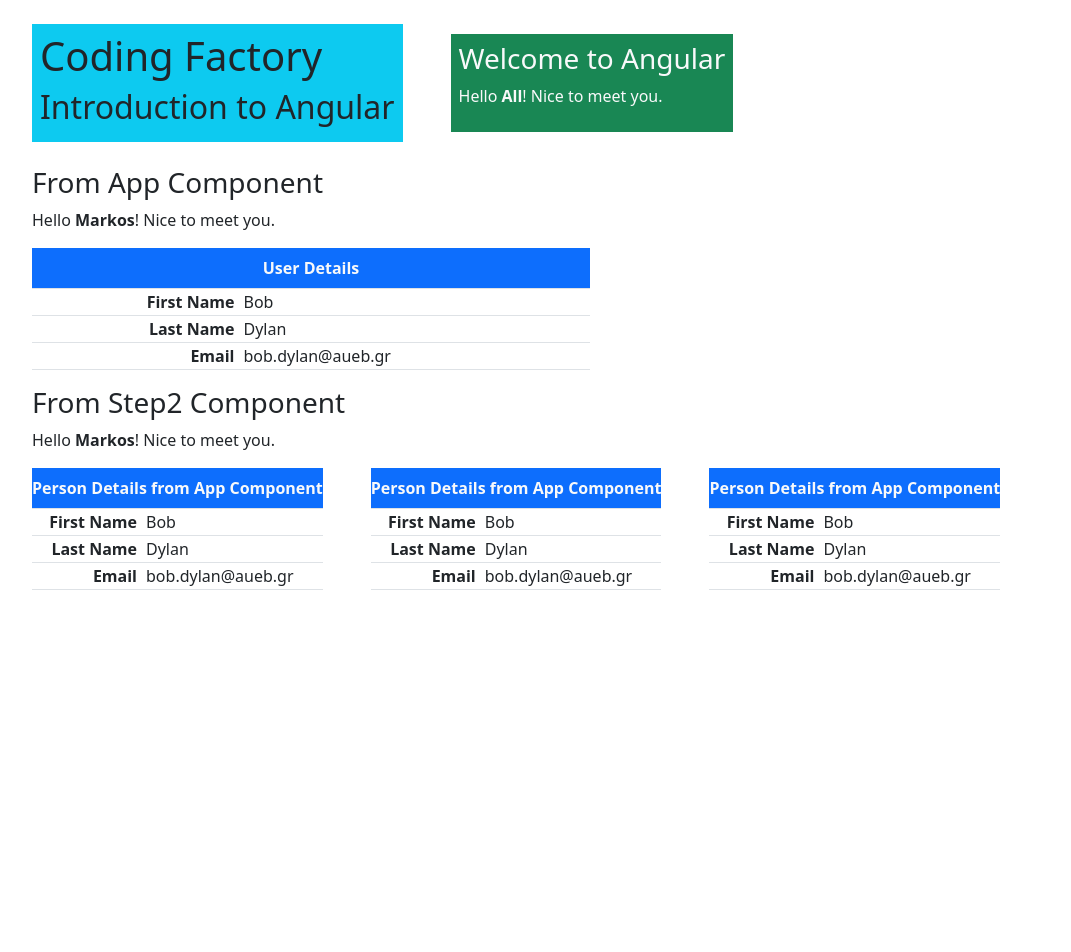
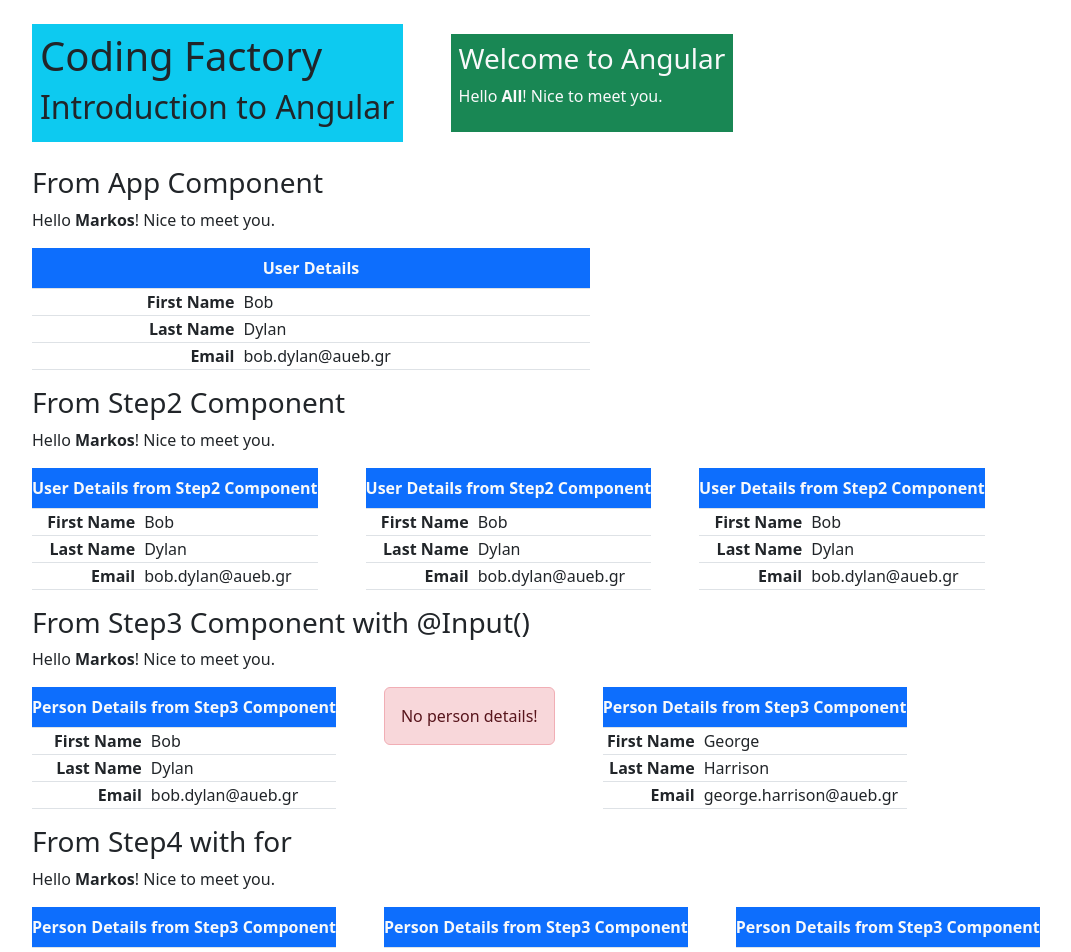
Before and after one commit to mkarampatsis/users-frontend-angular, an Angular app: page / in a window 1280 px wide. Shown: the top 952 px of the page, without its empty margins (50-1121 px from the left). Before the commit the page ends 800 px from the top, so only its background shows below. Built offline with nearby package versions, Linux system fonts and the light colour scheme.

Commit message:
Step 3,4,5 included

```diff
--- a/src/app/app.html
+++ b/src/app/app.html
@@ -52,3 +52,31 @@
     <app-step2-person-table></app-step2-person-table>
   </div>
 </div>
+
+<!-- This added After Step 3 Component With Input -->
+<div class="container">
+  <h3>From Step3 Component with @Input()</h3>
+  <p>
+    Hello <strong>{{ name }}</strong>! Nice to meet you.
+  </p>
+
+  <div class="d-flex gap-5 text-nowrap">
+   <app-step3-person-table-input [person]="person1"></app-step3-person-table-input>
+   <app-step3-person-table-input></app-step3-person-table-input>
+   <app-step3-person-table-input [person]="person2"></app-step3-person-table-input>
+  </div>
+</div>
+
+<!-- This added After Step 4 with @for -->
+<div class="container">
+  <h3>From Step4 with for</h3>
+  <p>
+    Hello <strong>{{ name }}</strong>! Nice to meet you.
+  </p>
+
+  <div class="d-flex flex-wrap gap-5 text-nowrap">
+   @for (p of persons; track p ) {
+    <app-step3-person-table-input [person]="p"></app-step3-person-table-input>
+  }
+  </div>
+</div>
--- a/src/app/app.ts
+++ b/src/app/app.ts
@@ -1,9 +1,11 @@
 import { Component, signal } from '@angular/core';
 import { Step2PersonTable } from './components/step2-person-table/step2-person-table';
+import { Step3PersonTableInput } from './components/step3-person-table-input/step3-person-table-input';
+import { Person } from './shared/interfaces/person';
 
 @Component({
   selector: 'app-root',
-  imports: [Step2PersonTable],
+  imports: [Step2PersonTable, Step3PersonTableInput],
   templateUrl: './app.html',
   styleUrl: './app.css'
 })
@@ -13,8 +15,46 @@ export class App {
   name = 'Markos'
 
   user = {
-    firstname:'Bob',
+    firstname: 'Bob',
     lastname: 'Dylan',
-    email:'bob.dylan@aueb.gr'
+    email: 'bob.dylan@aueb.gr'
   }
+
+  // Step 3 for input component
+  person1: Person = {
+    firstname: 'Bob',
+    lastname: 'Dylan',
+    email: 'bob.dylan@aueb.gr'
+  }
+
+  person2: Person = {
+    firstname: 'George',
+    lastname: 'Harrison',
+    email: 'george.harrison@aueb.gr'
+  }
+
+  // Step 4 for @for
+  // https://www.mockaroo.com/ for sample data
+  persons: Person[] = [
+    { "firstname": "Jordanna", "lastname": "Deekes", "email": "jdeekes0@cloudflare.com" },
+    { "firstname": "Clarette", "lastname": "Hillitt", "email": "chillitt1@bbc.co.uk" },
+    { "firstname": "Lewiss", "lastname": "Pancast", "email": "lpancast2@google.fr" },
+    { "firstname": "Tara", "lastname": "Olrenshaw", "email": "tolrenshaw3@hugedomains.com" },
+    { "firstname": "Edna", "lastname": "Imorts", "email": "eimorts4@wordpress.com" },
+    { "firstname": "Colan", "lastname": "Greenfield", "email": "cgreenfield5@multiply.com" },
+    { "firstname": "Ferdy", "lastname": "Barraclough", "email": "fbarraclough6@ameblo.jp" },
+    { "firstname": "Iain", "lastname": "Zanardii", "email": "izanardii7@chicagotribune.com" },
+    { "firstname": "Rikki", "lastname": "Lowton", "email": "rlowton8@va.gov" },
+    { "firstname": "Chaunce", "lastname": "Rivalland", "email": "crivalland9@goo.gl" },
+    { "firstname": "Edward", "lastname": "Butterick", "email": "ebuttericka@indiatimes.com" },
+    { "firstname": "Gal", "lastname": "Eastabrook", "email": "geastabrookb@boston.com" },
+    { "firstname": "Shelbi", "lastname": "Hanaby", "email": "shanabyc@biblegateway.com" },
+    { "firstname": "Harriett", "lastname": "Ralling", "email": "hrallingd@studiopress.com" },
+    { "firstname": "Bradford", "lastname": "Boatman", "email": "bboatmane@uol.com.br" },
+    { "firstname": "Consuela", "lastname": "Hames", "email": "chamesf@cbc.ca" },
+    { "firstname": "Bird", "lastname": "Rollingson", "email": "brollingsong@youku.com" },
+    { "firstname": "Rachelle", "lastname": "Jerschke", "email": "rjerschkeh@yandex.ru" },
+    { "firstname": "Nilson", "lastname": "Lodeke", "email": "nlodekei@squarespace.com" },
+    { "firstname": "Maribelle", "lastname": "Flett", "email": "mflettj@amazon.com" }
+  ]
 }
--- a/src/app/components/step2-person-table/step2-person-table.html
+++ b/src/app/components/step2-person-table/step2-person-table.html
@@ -1,6 +1,6 @@
 <table class="table table-bordered w-50">
   <caption class="caption-top fw-bold bg-primary text-light text-center">
-    Person Details from App Component
+    User Details from Step2 Component
   </caption>
   <tr>
     <td class="fw-semibold text-end">First Name</td>
--- a/src/app/components/step3-person-table-input/step3-person-table-input.html
+++ b/src/app/components/step3-person-table-input/step3-person-table-input.html
@@ -3,7 +3,7 @@
 } @else {
   <table class="table table-bordered w-50">
     <caption class="caption-top fw-bold bg-primary text-light text-center">
-      Person Details from App Component
+      Person Details from Step3 Component
     </caption>
     <tr>
       <td class="fw-semibold text-end">First Name</td>
--- /dev/null
+++ b/src/app/components/step5-event-bind/step5-event-bind.html
@@ -0,0 +1 @@
+<p>step5-event-bind works!</p>
```
Also changed, not shown: src/app/components/step5-event-bind/step5-event-bind.ts (added, +11 -0 lines), src/app/components/step5-event-bind/step5-event-bind.css (added), 1 other file (tests, documents, lock files or other folders).
